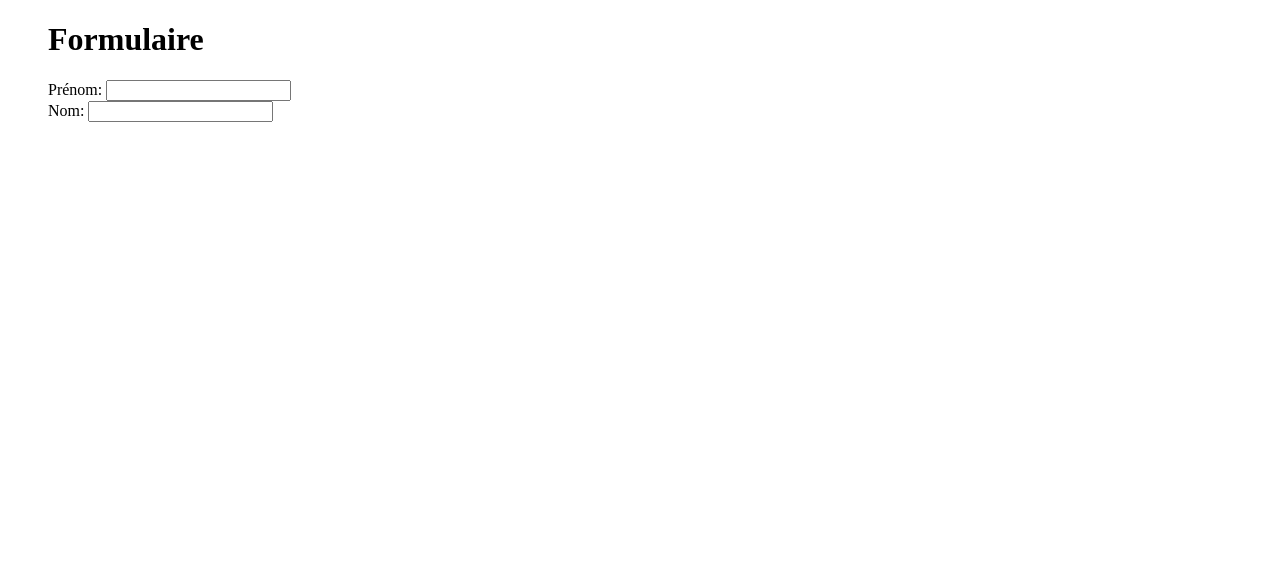
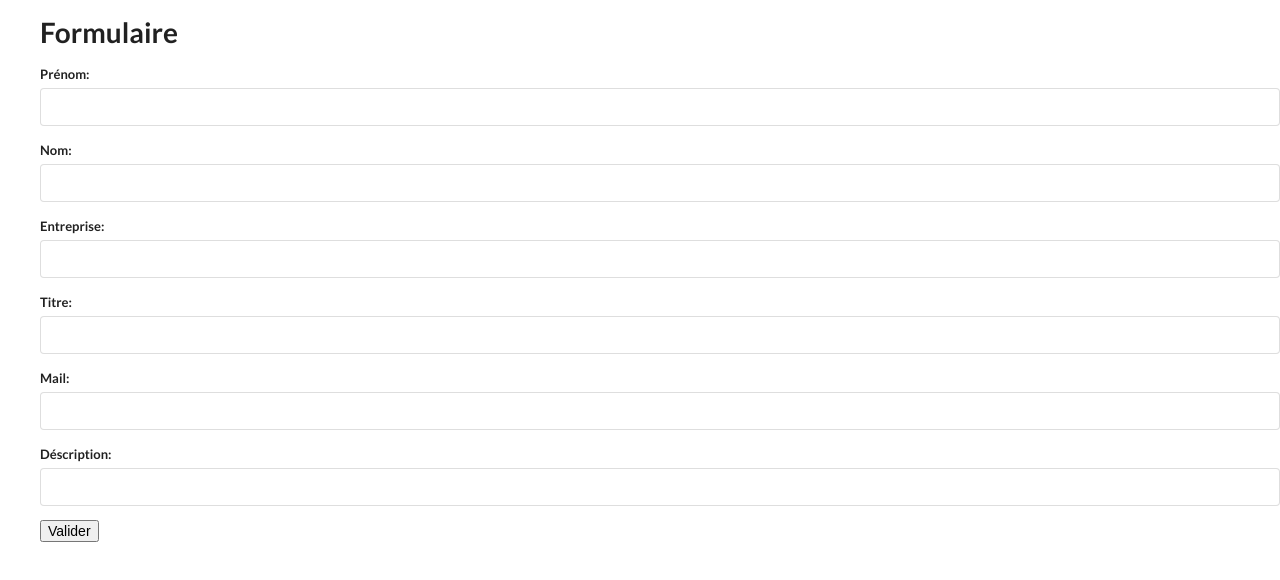
Before and after one commit to rutanjou/mini_crm, a plain HTML site: page public/index.html in a window 1280 px wide. Drawn offline with nearby package versions, Linux system fonts and the light colour scheme; no server answers.

Commit message:
Ajout semantic

```diff
--- a/public/index.html
+++ b/public/index.html
@@ -2,6 +2,7 @@
 <html lang="en">
 <head>
 	<meta charset="UTF-8">
+  <link rel="stylesheet" type="text/css" href="node_modules/semantic-ui/dist/semantic.css">
 	<title>Mini_CRM</title>
 </head>
 <body>
@@ -11,18 +12,33 @@
       <div class="ui form">
         <div class="field">
           <label>Prénom: </label>
-    <input type="text">
+          <input id="prenom" type="text">
         </div>
-
-<div class="ui form">
         <div class="field">
           <label>Nom: </label>
-    <input type="text">
+          <input id="nom" type="text">
         </div>
+        <div class="field">
+          <label>Entreprise: </label>
+          <input id="compagne" type="text">
         </div>
+        <div class="field">
+          <label>Titre: </label>
+          <input id="role" type="text">
+        </div>
+        <div class="field">
+          <label>Mail: </label>
+          <input id="email" type="text">
+        </div>
+        <div class="field">
+          <label>Déscription: </label>
+          <input id="description" type="text">
+        </div>
+      <button id="valide">Valider</button>
       </ul>
     </div>
   </div>
+  <script src="node_modules/semantic-ui/dist/semantic.js"></script>
   <script src="https://ajax.googleapis.com/ajax/libs/jquery/3.1.1/jquery.min.js"></script>
   <script src="app.js"></script>
 </body>
```
Lines whose indentation alone changed are shown as unchanged.
